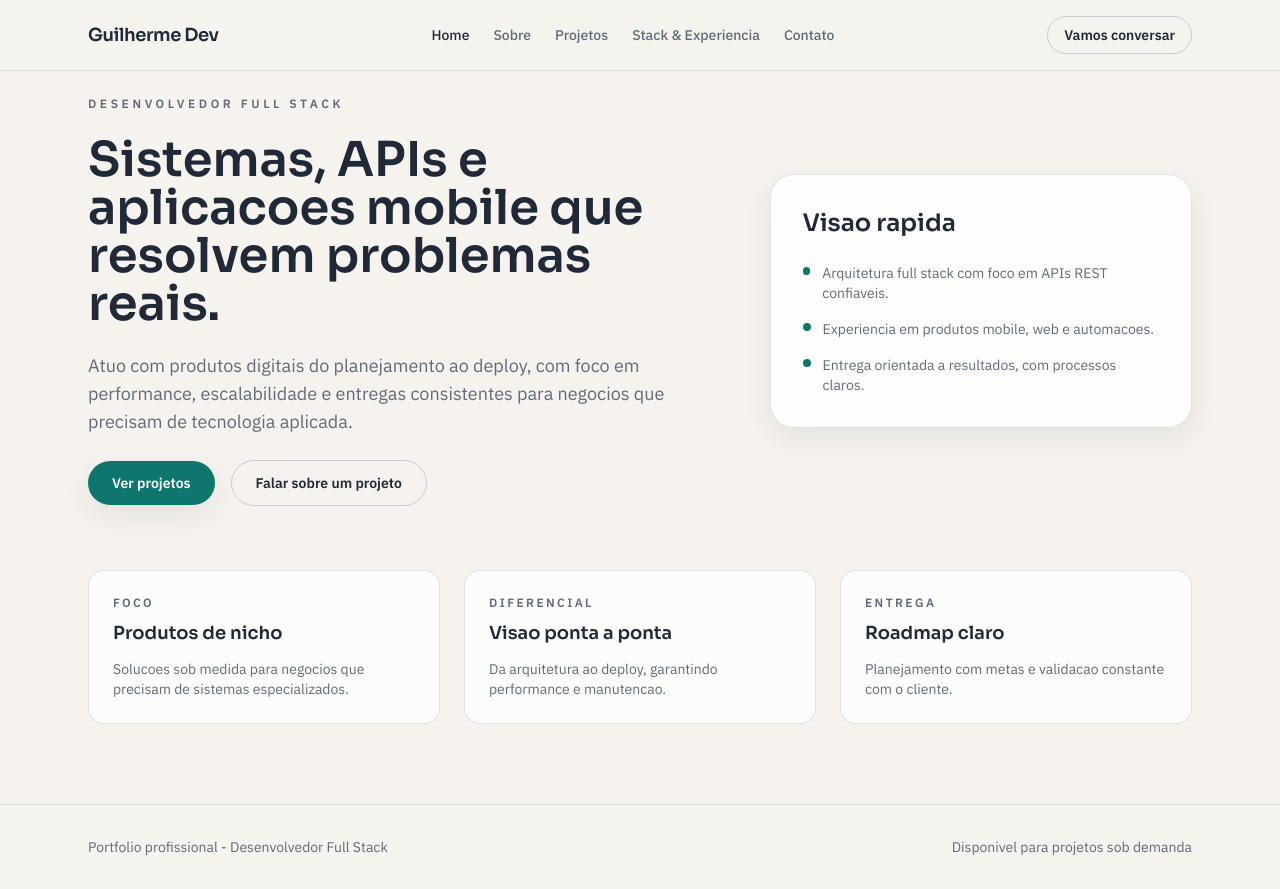
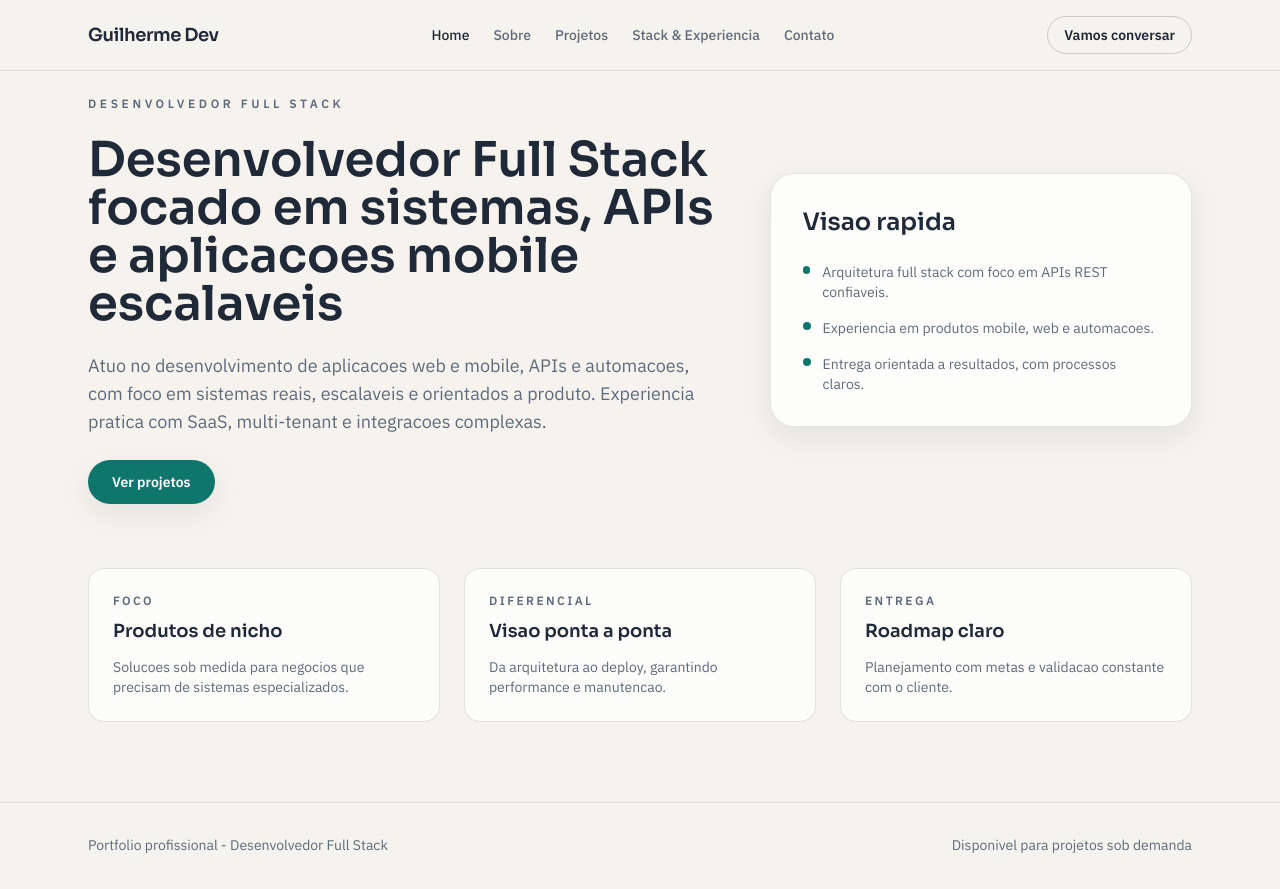
Before and after one commit to GuilhermeFugazza/portifolio, a React (Vite) app: page / in a window 1280 px wide. Built offline with nearby package versions, Linux system fonts and the light colour scheme.

Commit message:
Home atualizada

```diff
--- a/src/pages/Home.jsx
+++ b/src/pages/Home.jsx
@@ -9,12 +9,14 @@ export default function Home() {
             Desenvolvedor Full Stack
           </p>
           <h1 className="font-display text-4xl font-semibold leading-tight text-ink md:text-5xl">
-            Sistemas, APIs e aplicacoes mobile que resolvem problemas reais.
+            Desenvolvedor Full Stack focado em sistemas, APIs e aplicacoes mobile
+            escalaveis
           </h1>
           <p className="text-base leading-relaxed text-muted md:text-lg">
-            Atuo com produtos digitais do planejamento ao deploy, com foco em
-            performance, escalabilidade e entregas consistentes para negocios que
-            precisam de tecnologia aplicada.
+            Atuo no desenvolvimento de aplicacoes web e mobile, APIs e
+            automacoes, com foco em sistemas reais, escalaveis e orientados a
+            produto. Experiencia pratica com SaaS, multi-tenant e integracoes
+            complexas.
           </p>
           <div className="flex flex-wrap items-center gap-4">
             <Link
@@ -22,12 +24,6 @@ export default function Home() {
               className="rounded-full bg-accent px-6 py-3 text-sm font-semibold text-white shadow-soft transition hover:bg-accentDark"
             >
               Ver projetos
-            </Link>
-            <Link
-              to="/contato"
-              className="rounded-full border border-ink/20 px-6 py-3 text-sm font-semibold text-ink transition hover:border-ink"
-            >
-              Falar sobre um projeto
             </Link>
           </div>
         </div>
```
